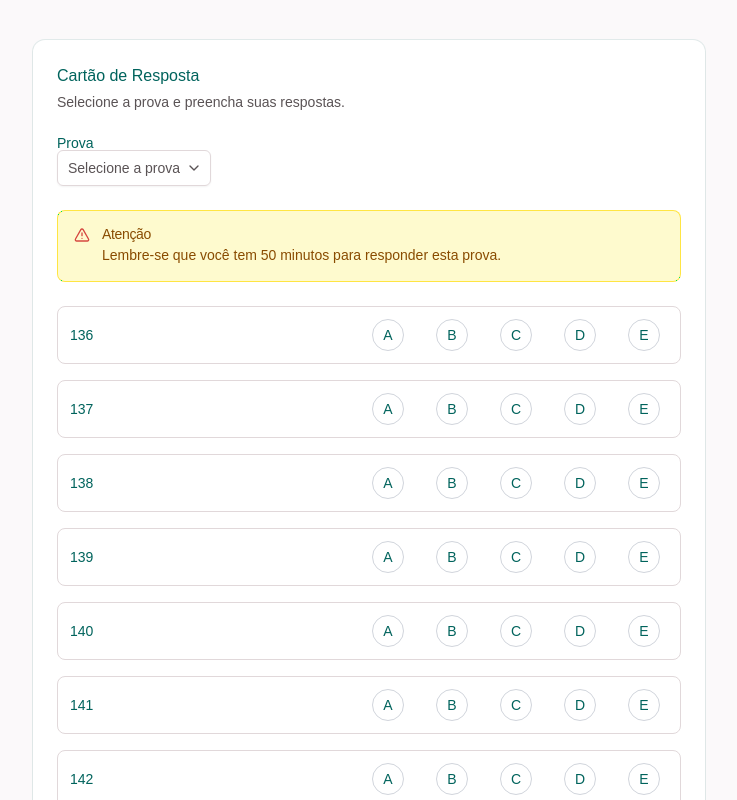
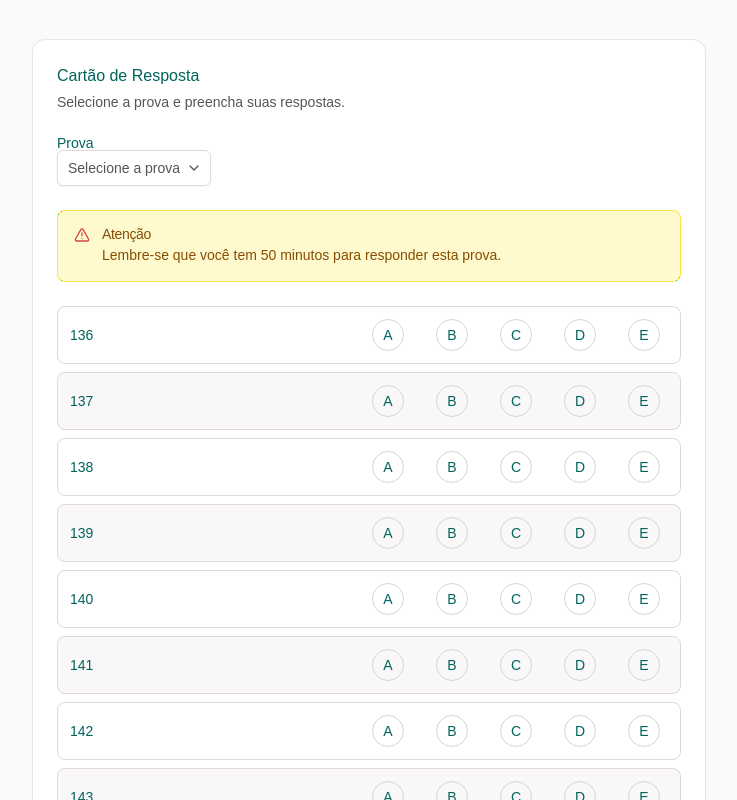
Before and after one commit to Pugialli/nexum, a Next.js app: page /cartao-resposta in a window 1280 px wide. Shown: the top 800 px of the page, without its empty margins (271-1008 px from the left). Built offline with nearby package versions, Linux system fonts and the light colour scheme; a web font is replaced by a local one.

Commit message:
the itens must be different colors, in a zebra pattern, to help users se

```diff
--- a/app/cartao-resposta/page.tsx
+++ b/app/cartao-resposta/page.tsx
@@ -20,6 +20,7 @@ import { Alert, AlertDescription, AlertTitle } from "@/components/ui/alert";
 import { RadioGroup, RadioGroupItem } from "@/components/ui/radio-group";
 import { Label } from "@/components/ui/label";
 import { AlertTriangle } from "lucide-react";
+import { cn } from "@/lib/utils";
 
 export default function CartaoRespostaPage() {
   const questions = Array.from({ length: 180 - 136 + 1 }, (_, i) => 136 + i);
@@ -58,9 +59,15 @@ export default function CartaoRespostaPage() {
               </AlertDescription>
             </Alert>
 
-            <div className="space-y-4">
-              {questions.map((qNumber) => (
-                <div key={qNumber} className="flex items-center justify-between rounded-lg border p-3">
+            <div className="space-y-2">
+              {questions.map((qNumber, index) => (
+                <div
+                  key={qNumber}
+                  className={cn(
+                    "flex items-center justify-between rounded-lg border p-3",
+                    index % 2 === 0 ? "bg-card" : "bg-muted/50"
+                  )}
+                >
                   <div className="font-medium">{qNumber}</div>
                   <RadioGroup name={`question-${qNumber}`} className="flex space-x-4">
                     {options.map((option) => (
```
